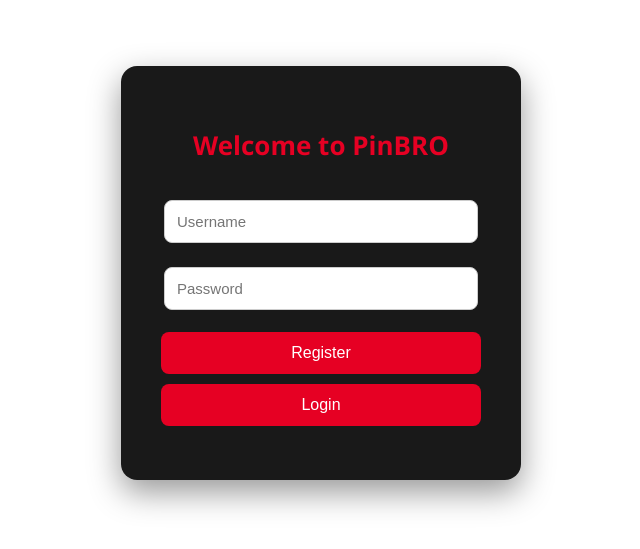
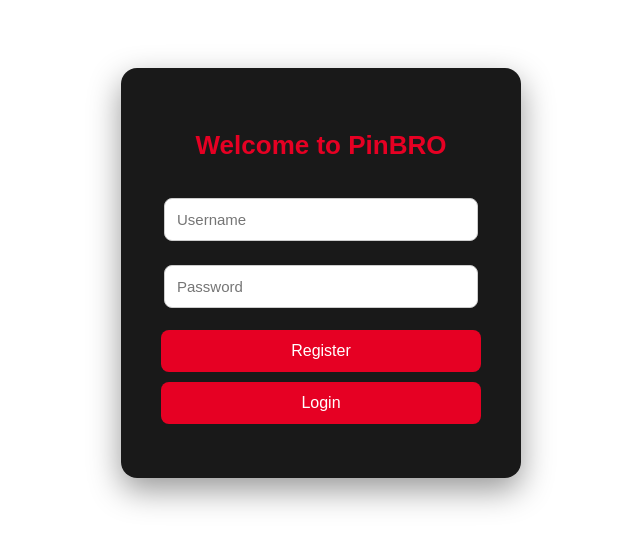
Before and after one commit to hithesh916/pinBRO-project-web-, a plain HTML site: page index.html in a window 1280 px wide. Shown: the part 127-676 px from the top of the page, without its empty margins (319-959 px from the left). Drawn offline with Linux system fonts and the light colour scheme.

Commit message:
Update style.css

```diff
--- a/style.css
+++ b/style.css
@@ -1,7 +1,7 @@
 body {
   margin: 0;
   padding: 0;
-  font-family: 'Segoe UI', sans-serif;
+  font-family: 'Urbanist', sans-serif;
   background-image: url('');
   background-size: cover;
   background-position: center;
```
